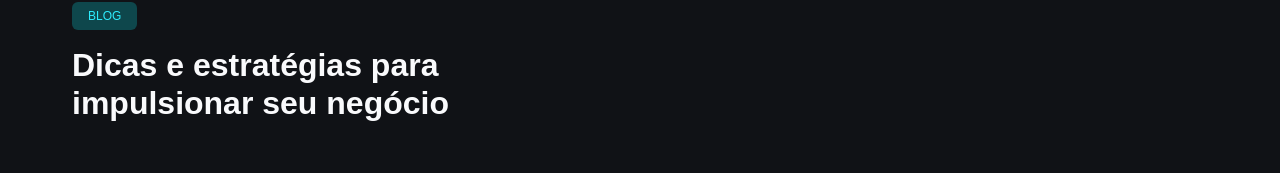
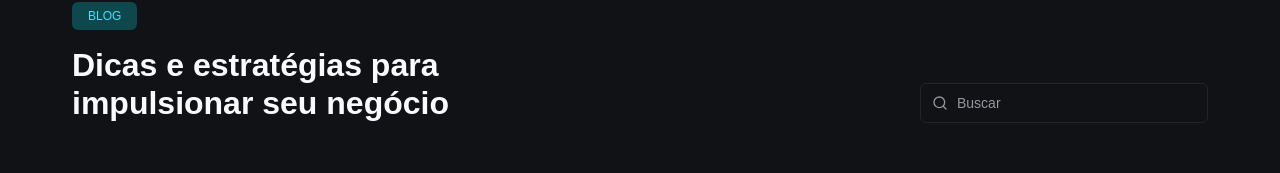
Before and after one commit to PauloStraforini/nextjs-fundamentos-do-next, a Next.js app: page /blog in a window 1280 px wide. Shown: the part 134-307 px from the top of the page. Built offline with nearby package versions, Linux system fonts and the light colour scheme; a web font is replaced by a local one.

Commit message:
Fundamentos do Next.js - Criando o componente de Search
Signed-off-by: Bruno Roja <brunojlee@hotmail.com>

```diff
--- /dev/null
+++ b/src/components/search/index.ts
@@ -0,0 +1 @@
+export * from './search';
--- /dev/null
+++ b/src/components/search/search.tsx
@@ -0,0 +1,45 @@
+import { cn } from '@/lib/utils';
+import { SearchIcon } from 'lucide-react';
+import { useRouter } from 'next/router';
+import { useCallback } from 'react';
+
+export const Search = () => {
+  const router = useRouter();
+  const query = router.query.q as string;
+
+  const handleSearch = useCallback(
+    (event: React.FormEvent) => {
+      event.preventDefault();
+      if (query.trim()) {
+        router.push(`/blog?q=${encodeURIComponent(query)}`);
+      }
+    },
+    [query, router]
+  );
+
+  const handleQueryChange = (event: React.ChangeEvent<HTMLInputElement>) => {
+    const newQuery = event.target.value;
+    router.push(`/blog?q=${encodeURIComponent(newQuery)}`, undefined, {
+      shallow: true,
+      scroll: false,
+    });
+  };
+
+  return (
+    <form onSubmit={handleSearch} className="relative group">
+      <SearchIcon
+        className={cn(
+          'text-gray-300 absolute left-3 top-1/2 -translate-y-1/2 h-4 w-4 transition-colors duration-200 group-focus-within:text-blue-300',
+          query ? ' text-blue-300' : ''
+        )}
+      />
+
+      <input
+        type="text"
+        placeholder="Buscar"
+        onChange={handleQueryChange}
+        className="h-10 w-72 bg-transparent border border-gray-400 pl-9 text-gray-100 rounded-md text-body-sm outline-none transition-all duration-200 focus-within:border-blue-300 focus-within:ring-1 focus-within:ring-blue-300 placeholder:text-gray-300 placeholder:text-body-sm"
+      />
+    </form>
+  );
+};
--- a/src/pages/blog/index.tsx
+++ b/src/pages/blog/index.tsx
@@ -1,3 +1,5 @@
+import { Search } from '@/components/search';
+
 export default function BlogPage() {
   return (
     <div className="flex flex-col py-24 flex-grow h-full">
@@ -14,10 +16,10 @@
               Dicas e estratégias para impulsionar seu negócio
             </h1>
           </div>
+          {/* Search */}
+          <Search />
         </div>
       </header>
-
-      {/* Search */}
 
       {/* Listagem de posts */}
     </div>
```
